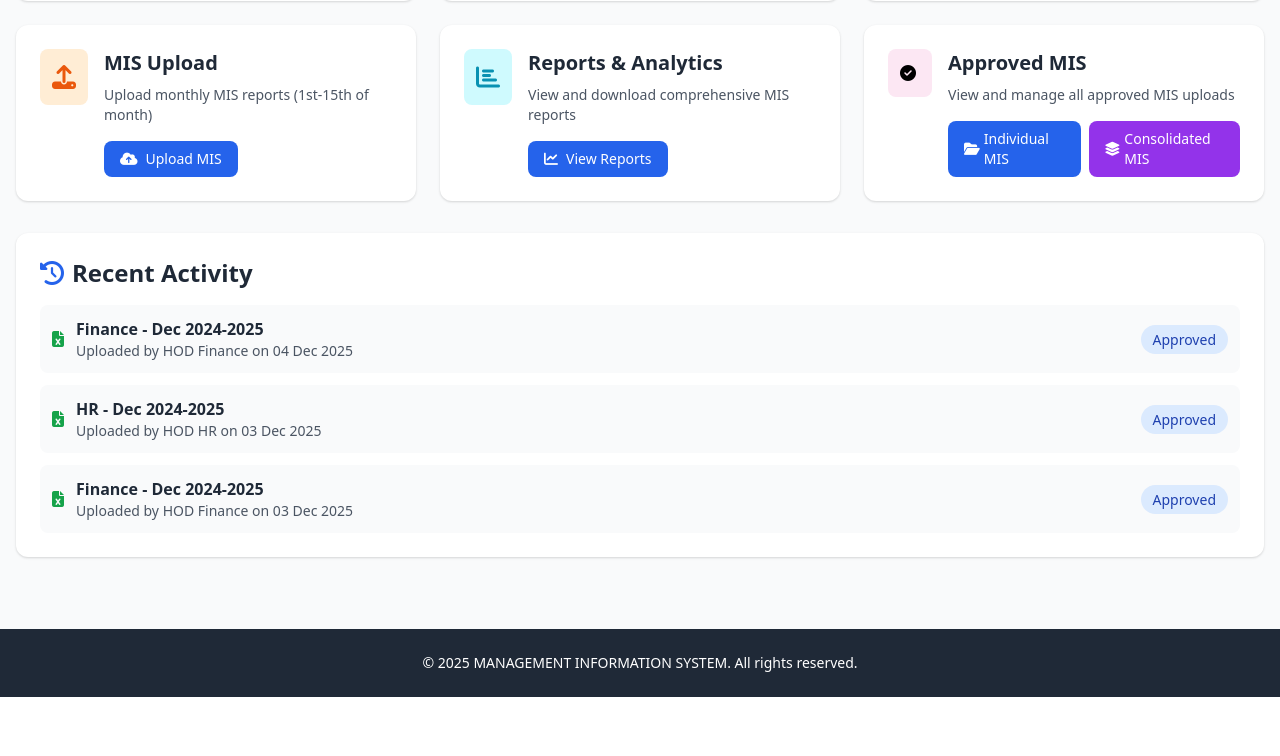
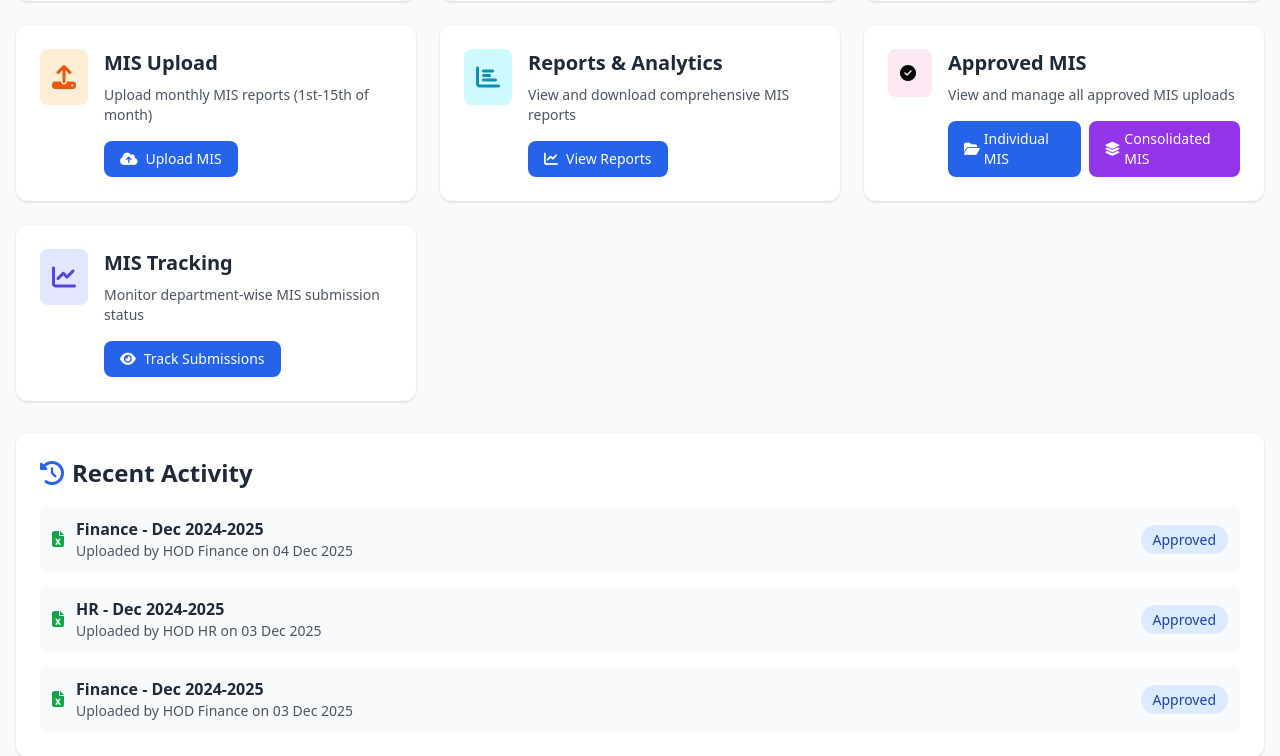
Before and after one commit to Ashmit12092000/MisConfigModule, a Flask app: page /dashboard in a window 1280 px wide. Shown: the part 1239-1995 px from the top of the page. Before the commit the page ends 1936 px from the top, so only its background shows below. Run offline with Flask 3, Linux system fonts and the light colour scheme; a user stored in the database is signed in; some libraries are stand-ins or nearby versions.

Commit message:
Add files via upload

```diff
--- a/templates/dashboard.html
+++ b/templates/dashboard.html
@@ -368,6 +368,21 @@ View
                 </div>
             </div>
         </div>
+
+        <div class="card p-6 hover:shadow-xl transition-all">
+            <div class="flex items-start gap-4">
+                <div class="bg-indigo-100 p-3 rounded-lg">
+                    <i class="fas fa-chart-line text-indigo-600 text-2xl"></i>
+                </div>
+                <div class="flex-1">
+                    <h3 class="text-xl font-bold mb-2 text-gray-800">MIS Tracking</h3>
+                    <p class="text-gray-600 mb-4 text-sm">Monitor department-wise MIS submission status</p>
+                    <a href="{{ url_for('admin_mis_tracking') }}" class="btn btn-primary text-sm">
+                        <i class="fas fa-eye mr-2"></i> Track Submissions
+                    </a>
+                </div>
+            </div>
+        </div>
         {% endif %}
 
         {% if current_user.role.RoleName == 'Supervisor' %}
@@ -490,6 +505,21 @@ View
                     <p class="text-gray-600 mb-4 text-sm">View complete history of all MIS uploads</p>
                     <a href="{{ url_for('management_history') }}" class="btn btn-primary text-sm">
                         <i class="fas fa-book mr-2"></i> View History
+                    </a>
+                </div>
+            </div>
+        </div>
+
+        <div class="card p-6 hover:shadow-xl transition-all">
+            <div class="flex items-start gap-4">
+                <div class="bg-teal-100 p-3 rounded-lg">
+                    <i class="fas fa-chart-line text-teal-600 text-2xl"></i>
+                </div>
+                <div class="flex-1">
+                    <h3 class="text-xl font-bold mb-2 text-gray-800">MIS Tracking</h3>
+                    <p class="text-gray-600 mb-4 text-sm">Monitor department-wise MIS submission status</p>
+                    <a href="{{ url_for('management_mis_tracking') }}" class="btn btn-primary text-sm">
+                        <i class="fas fa-eye mr-2"></i> Track Submissions
                     </a>
                 </div>
             </div>
```
